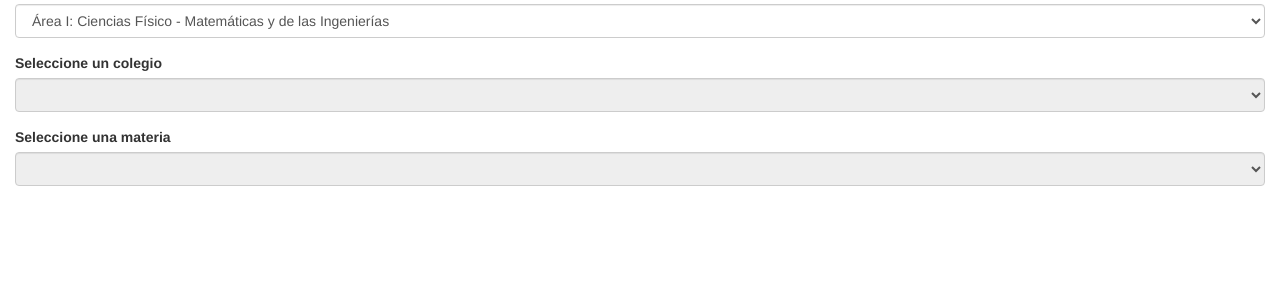
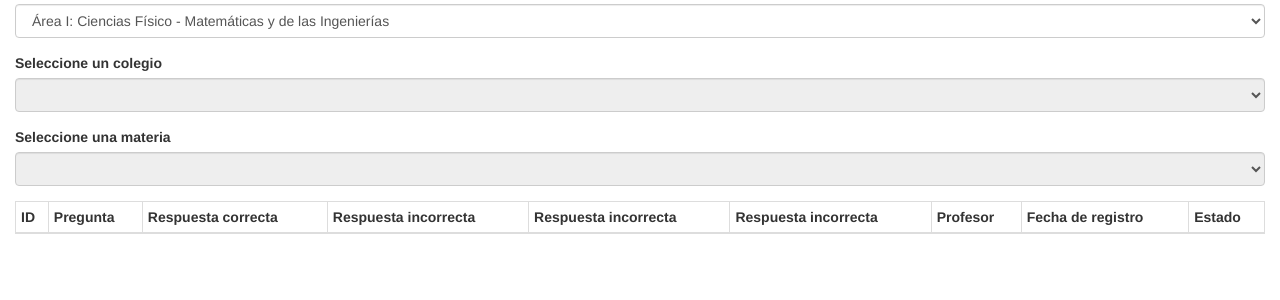
Before and after one commit to AdrianGP04/PREPArados, a PHP site: page /perfil/coordinador.php in a window 1280 px wide, after a click on "Aprobar preguntas". Shown: the part 262-562 px from the top of the page. Run offline with PHP 8.4, Linux system fonts and the light colour scheme; a user stored in the database is signed in; lists and menus that the app fills with data are empty.

Commit message:
Terminada la consulta y aceptacion de preguntas

```diff
--- a/js/coordinador.js
+++ b/js/coordinador.js
@@ -5,6 +5,7 @@ $(document).ready(function(){
     $(".help").mouseout(function(){
         $(".password").attr("type", "password");
     });
+
     $("#profRegister").popover({title: "Coordinador registrado", content: "El coordinador ingresado ya ha sido registrado", placement: "right"});
     $("#passwordProfRegister").popover({title: "Contraseñas diferentes", content: "Las contraseñas deben ser iguales", placement: "right"});
     $("#passwordProfRegister2").popover({title: "Campos vacios", content: "Debes llenar todos los campos", placement: "right"});
@@ -93,7 +94,17 @@ $(document).ready(function(){
         },
         function(data){
             $("#preguntaResult").append(data);
-            console.log(data);
+            $('[data-toggle="tooltip"]').tooltip();
+            $(".no-approve").click(function(){
+                var pregunta_id = $(this).attr("id");
+                pregunta_id = pregunta_id.slice(3);
+                $.post("../programs/aprobar_pregunta.php",
+                {
+                    id: pregunta_id
+                },
+                function(data){
+                });
+            });
         });
     });
 });
--- a/perfil/coordinador.php
+++ b/perfil/coordinador.php
@@ -126,6 +126,19 @@
 								</select>
 							</div>
 							<table id="preguntaResult" class="table table-bordered table-hover table-condensed">
+								<thead class="tab-head">
+						          <tr>
+						            <th> ID </th>
+						            <th> Pregunta </th>
+						            <th> Respuesta correcta </th>
+						            <th> Respuesta incorrecta </th>
+						            <th> Respuesta incorrecta </th>
+						            <th> Respuesta incorrecta </th>
+						            <th> Profesor </th>
+						            <th> Fecha de registro </th>
+						            <th> Estado </th>
+						          </tr>
+						        </thead>
 							</table>
 						</form>
 					</section>
--- a/preparados2.sql
+++ b/preparados2.sql
@@ -186,7 +186,8 @@ CREATE TABLE `pregunta` (
   `PREG_INCDOS` varchar(30) COLLATE latin1_spanish_ci NOT NULL,
   `PREG_INCTRES` varchar(30) COLLATE latin1_spanish_ci NOT NULL,
   `PREG_PROF` int(11) NOT NULL,
-  `PREG_DATE` timestamp NOT NULL DEFAULT CURRENT_TIMESTAMP ON UPDATE CURRENT_TIMESTAMP
+  `PREG_DATE` timestamp NOT NULL DEFAULT CURRENT_TIMESTAMP ON UPDATE CURRENT_TIMESTAMP,
+  `PREG_APROB` int(1) NOT NULL DEFAULT '0'
 ) ENGINE=InnoDB DEFAULT CHARSET=latin1 COLLATE=latin1_spanish_ci;
 
 ALTER TABLE `administrador`
```
Also changed, not shown: programs/aprobar_pregunta.php (added, +10 -0 lines), programs/obtener_preguntas.php (+2 -14 lines).
